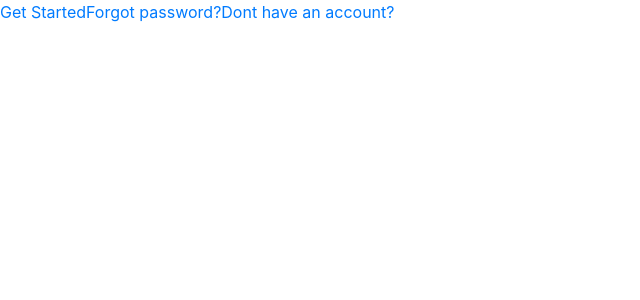
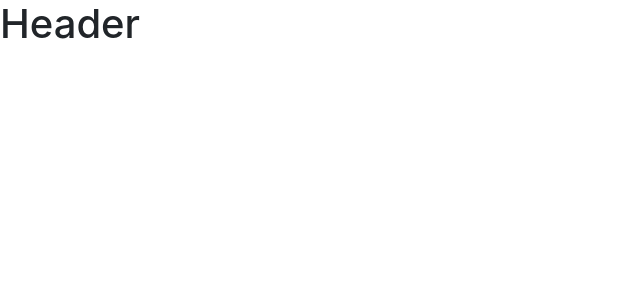
Before and after one commit to anna-kuzii/sport-news, a React (Create React App) app in the folder client/: page / in a window 1280 px wide. Shown: the top 300 px of the page, without its empty margins (0-640 px from the left). Built offline with nearby package versions, Linux system fonts and the light colour scheme.

Commit message:
Main page route added

```diff
--- /dev/null
+++ b/client/src/components/Header/index.jsx
@@ -0,0 +1,7 @@
+import React from 'react'
+
+export const Header = () => (
+  <div className='header'>
+    <h1>Header</h1>
+  </div>
+)
--- a/client/src/components/Home/index.jsx
+++ b/client/src/components/Home/index.jsx
@@ -1,10 +1,10 @@
 import React from 'react'
-import { Link } from 'react-router-dom'
+import { Header } from '../Header'
 
 export const Home = () => (
-  <div className='login-container '>
-    <Link to='/register' >Get Started</Link>
-    <Link to='/forgotpassword'>Forgot password?</Link>
-    <Link to='/register' >Dont have an account?</Link>
+  <div className='home-page'>
+    <div className='header'>
+      <Header />
+    </div>
   </div>
 )
--- a/client/src/components/styles/_forms.scss
+++ b/client/src/components/styles/_forms.scss
@@ -186,7 +186,7 @@
     font-style: normal;
     font-weight: 600;
     line-height: 16px;
-    color: $shuttle-gray;
+    color: $ghost;
   }
 
   h2 {
--- a/client/src/index.scss
+++ b/client/src/index.scss
@@ -8,3 +8,5 @@
 @import 'components/styles/_forms.scss';
 @import 'components/UpdateProfile/style';
 @import 'components/UserDropdown/style';
+@import 'components/Home/style';
+@import 'components/Header/style';
```
Also changed, not shown: client/src/components/Header/style.scss (added), client/src/components/Home/style.scss (added).
